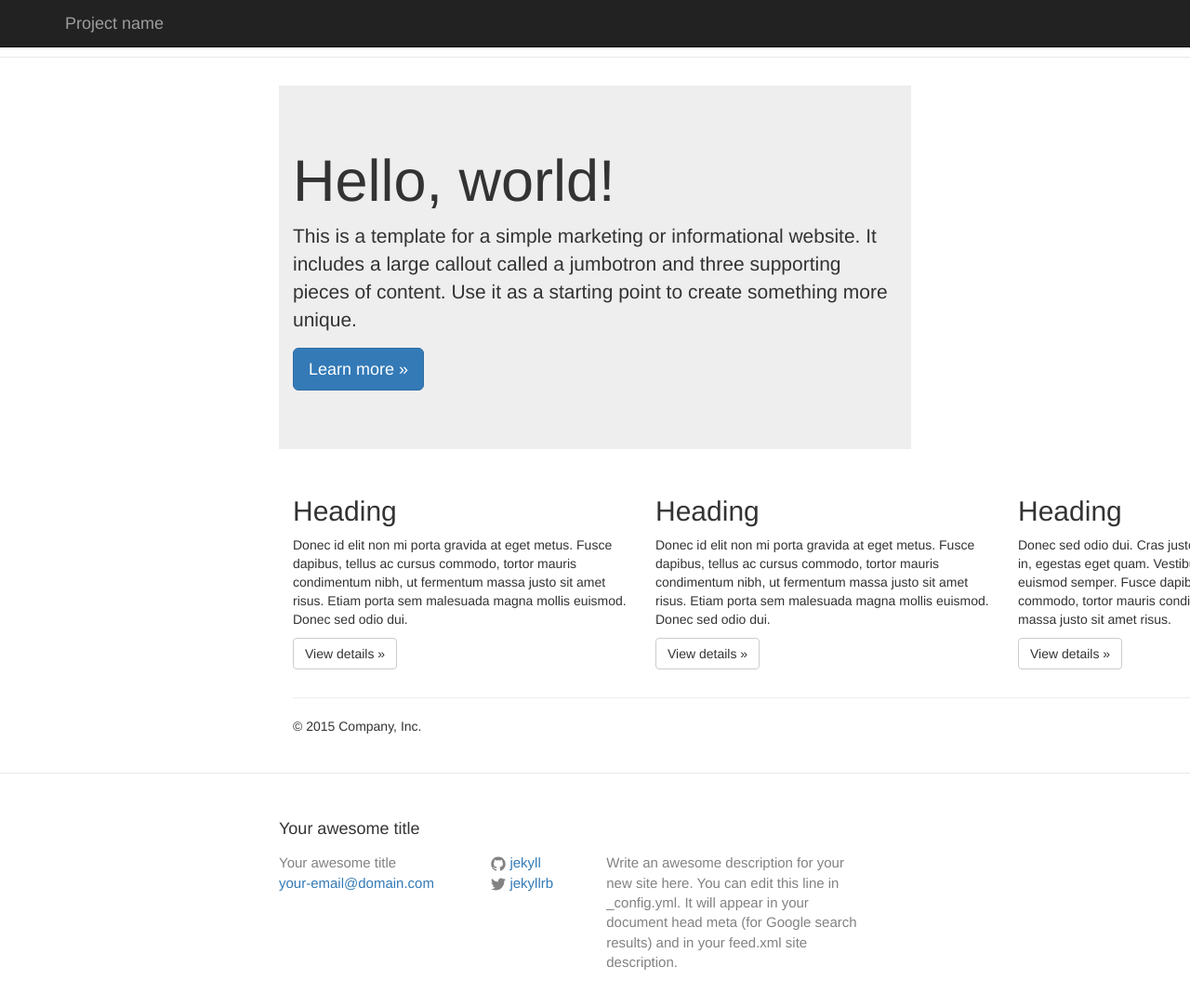
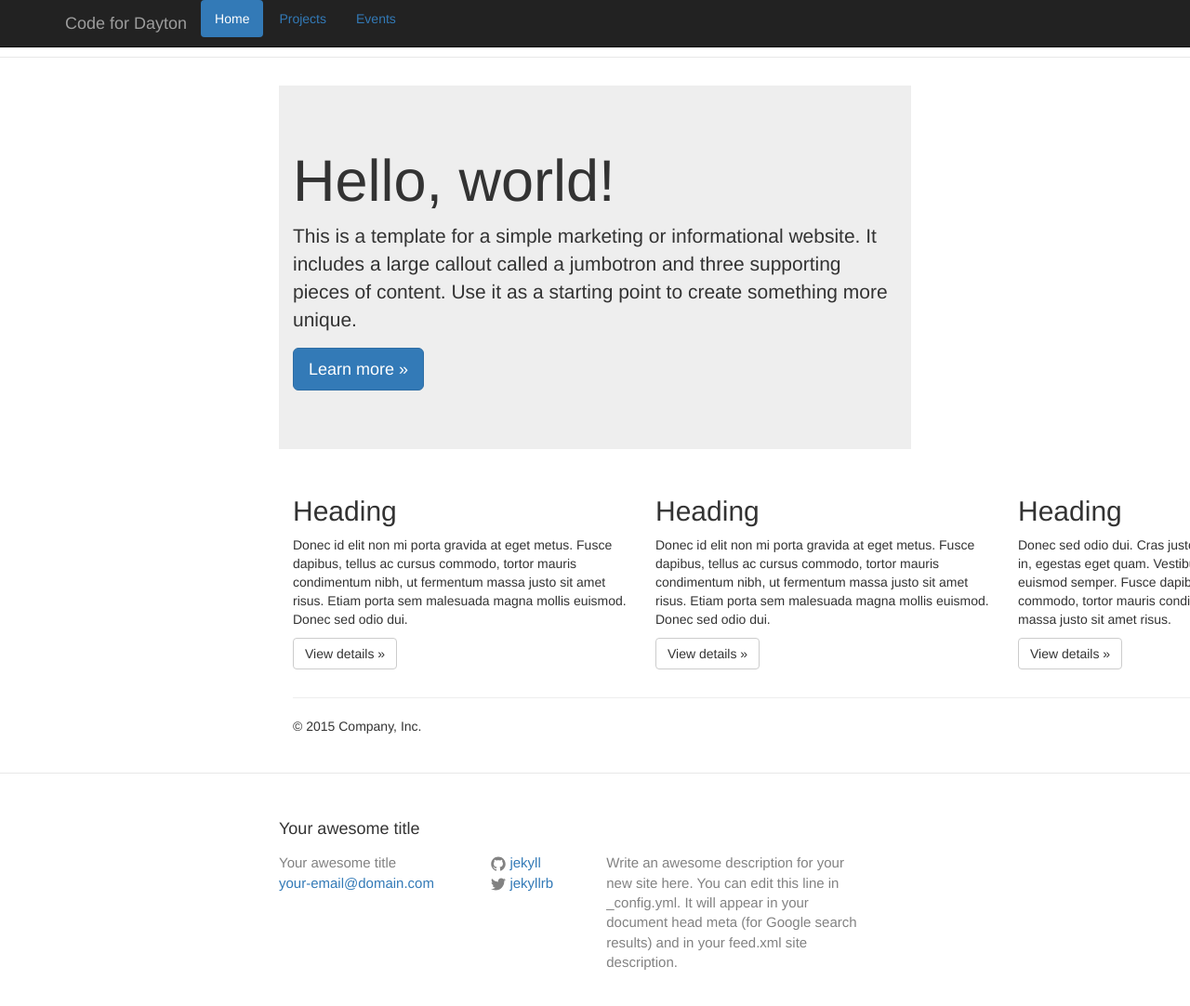
Before and after one commit to codefordayton/CodeForDaytonWeb, a Jekyll site: the page built from index.html, in a window 1280 px wide and 1101 px high. Shown: the top 1082 px of the window at 93% size. Built offline with Jekyll 4.4.1, drawn with Linux system fonts in a browser that asks for light colours.

Commit message:
Navigate using prioritized goals

```diff
--- a/index.html
+++ b/index.html
@@ -13,9 +13,16 @@ layout: default
             <span class="icon-bar"></span>
             <span class="icon-bar"></span>
           </button>
-          <a class="navbar-brand" href="#">Project name</a>
-        </div>
-        </div>
+          <a class="navbar-brand" href="#">Code for Dayton</a>
+          </div>
+                  <ul class="nav nav-pills">
+  <li role="presentation" class="active"><a href="#">Home</a></li>
+  <li role="presentation"><a href="#">Projects</a></li>
+  <li role="presentation"><a href="#">Events</a></li>
+
+</ul>
+
+      </div>
     </nav>
 
     <!-- Main jumbotron for a primary marketing message or call to action -->
```
Also changed, not shown: 3 other files.
